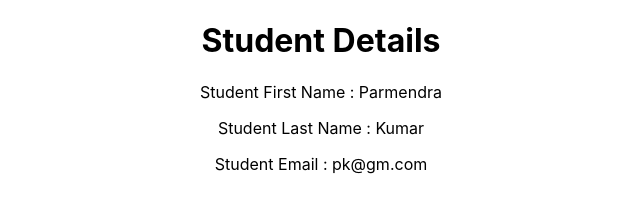
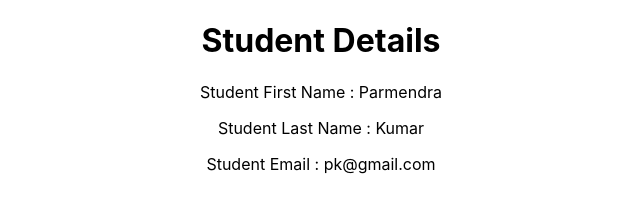
Before and after one commit to parmendra05/react-basics, a React (Create React App) app: page / in a window 1280 px wide. Shown: the top 224 px of the page, without its empty margins (319-959 px from the left). Built offline with nearby package versions, Linux system fonts and the light colour scheme.

Commit message:
destructuring props

```diff
--- a/src/App.js
+++ b/src/App.js
@@ -37,7 +37,7 @@ function App() {
 <Student
 firstName="Parmendra"
 lastName="Kumar"
-email="pk@gm.com"
+email="pk@gmail.com"
 />
     </div>
   );
--- a/src/components/Student.js
+++ b/src/components/Student.js
@@ -1,3 +1,4 @@
+{/*
 const Student =(props) =>{
     return(
         <div>
@@ -8,4 +9,16 @@ const Student =(props) =>{
         </div>
     )
 }
+*/}
+
+const Student =({firstName,lastName,email}) => {
+    return(
+        <div>
+            <h1>Student Details</h1>
+            <p>Student First Name : {firstName}</p>
+            <p>Student Last Name : {lastName}</p>
+            <p>Student Email : {email}</p>
+        </div>
+    )
+}
 export default Student
```
